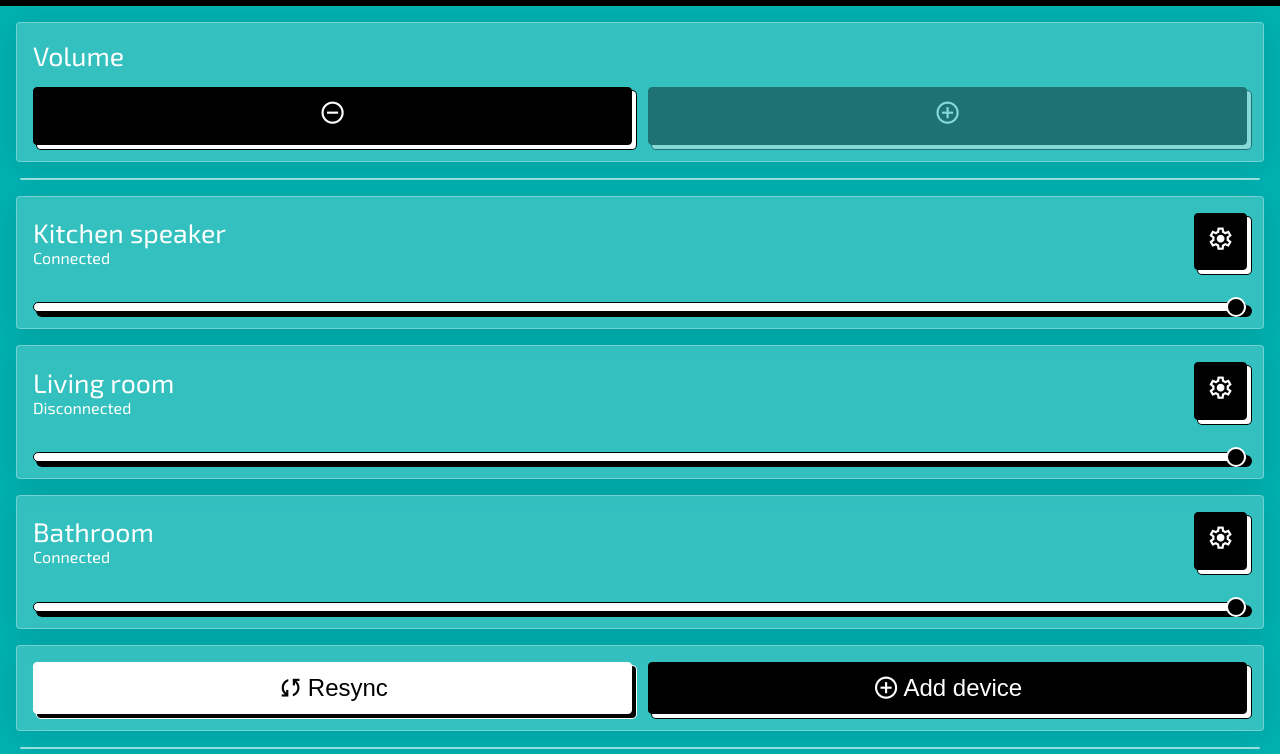
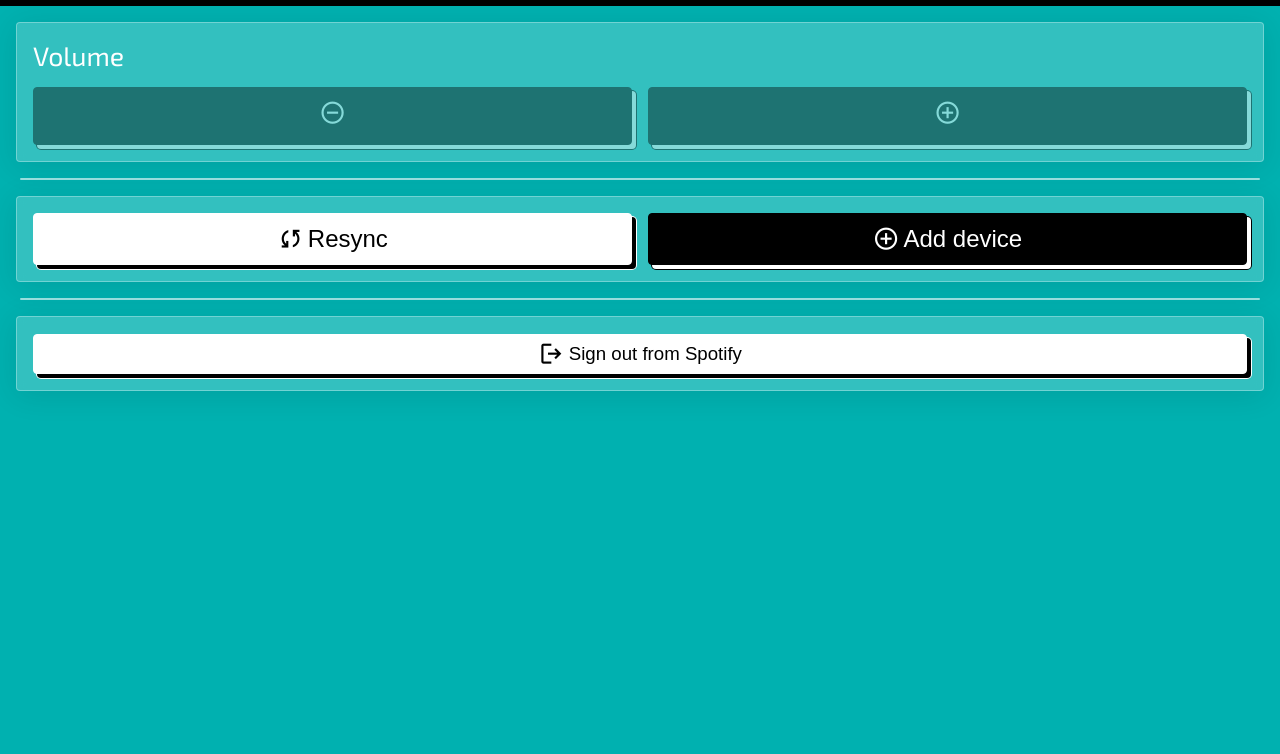
Before and after one commit to denniseriksson93/music-streamer, a website with bundled scripts: page src/streamer-server/public/streamer-remote/index.html in a window 1280 px wide. Shown: the part 46-800 px from the top of the page. Built offline with nearby package versions, Linux system fonts and the light colour scheme; no server answers.

Commit message:
Remove elements when not connected

```diff
--- a/src/streamer-server/public/streamer-remote/components/device-settings/device-settings.js
+++ b/src/streamer-server/public/streamer-remote/components/device-settings/device-settings.js
@@ -171,7 +171,12 @@
 
         customNameInput.value = editingDevice.customName ?? "";
 
-        latencyOffsetValue.innerText = `${editingDevice.latencyOffset.toString()} ms`;
+        if (editingDevice.connected) {
+          latencyOffsetValue.innerText = `${editingDevice.latencyOffset.toString()} ms`;
+          latencyOffsetContainer.style.removeProperty("display");
+        } else {
+          latencyOffsetContainer.style.display = "none";
+        }
 
         if (deviceSettingsContainer.children.length <= 0) {
           deviceSettingsContainer.replaceChildren(mainContainer);
--- a/src/streamer-server/public/streamer-remote/components/devices/devices.js
+++ b/src/streamer-server/public/streamer-remote/components/devices/devices.js
@@ -2,6 +2,8 @@
 import { iconElement } from "../../elements/icon-element.js";
 import { iconTextElement } from "../../elements/icon-text-element.js";
 import { DEVICE_MAX_VOLUME } from "../../services/constants.js";
+import { devicesService } from "../../services/devices-service.js";
+import { sortBy } from "../../services/sort-by.js";
 import { STATE } from "../../services/state.js";
 
 export const createDevices = () => {
@@ -13,7 +15,9 @@
 
   return {
     render: () => {
-      const devices = STATE.get().devices.map((device) => {
+      const devices = sortBy(STATE.get().devices, ({ connected }) =>
+        connected ? 0 : 1
+      ).map((device) => {
         const { bluetoothAddress, connected, name, customName, volume } =
           device;
 
@@ -43,6 +47,11 @@
         nameVolumeContainer.appendChild(nameStatusContainer);
         nameVolumeContainer.appendChild(settingsContainer);
 
+        const deviceContainer = document.createElement("div");
+        deviceContainer.setAttribute("class", "device-container");
+        deviceContainer.appendChild(nameVolumeContainer);
+
+        if (device.connected) {
           const volumeSlider = document.createElement("input");
           volumeSlider.setAttribute("type", "range");
           volumeSlider.setAttribute("min", "0");
@@ -66,10 +75,8 @@
             }
           });
 
-        const deviceContainer = document.createElement("div");
-        deviceContainer.setAttribute("class", "device-container");
-        deviceContainer.appendChild(nameVolumeContainer);
           deviceContainer.appendChild(volumeSlider);
+        }
 
         const frostedGlassContainer = document.createElement("div");
         frostedGlassContainer.setAttribute("class", "frosted-glass");
@@ -81,6 +88,10 @@
       const resyncDevicesButton = document.createElement("button");
       resyncDevicesButton.setAttribute("class", "button-secondary full-width ");
       resyncDevicesButton.appendChild(iconTextElement("sync", "Resync"));
+      resyncDevicesButton.addEventListener(
+        "click",
+        async () => await devicesService.getAndSetDevices()
+      );
 
       const addDeviceButton = document.createElement("button");
       addDeviceButton.setAttribute("class", "full-width");
@@ -91,15 +102,9 @@
       buttonsContainer.appendChild(resyncDevicesButton);
       buttonsContainer.appendChild(addDeviceButton);
 
-      if (devices.length > 0) {
       devicesContainer.replaceChildren(
         ...[dividerElement(), ...devices, buttonsContainer, dividerElement()]
       );
-
-        devicesContainer.style.removeProperty("display");
-      } else {
-        devicesContainer.style.display = "none";
-      }
     },
   };
 };
--- a/src/streamer-server/public/streamer-remote/components/global-volume/global-volume.js
+++ b/src/streamer-server/public/streamer-remote/components/global-volume/global-volume.js
@@ -44,6 +44,7 @@
     render: () => {
       const { devices } = STATE.get();
 
+      if (devices.some(({ connected }) => connected)) {
         if (devices.every(({ volume }) => volume <= 0)) {
           minusButton.setAttribute("disabled", "disabled");
         } else {
@@ -54,6 +55,10 @@
           plusButton.setAttribute("disabled", "disabled");
         } else {
           plusButton.removeAttribute("disabled");
+        }
+      } else {
+        minusButton.setAttribute("disabled", "disabled");
+        plusButton.setAttribute("disabled", "disabled");
       }
 
       if (globalVolumeContainer.children.length <= 0) {
--- a/src/streamer-server/public/streamer-remote/index.html
+++ b/src/streamer-server/public/streamer-remote/index.html
@@ -47,7 +47,7 @@
       <div id="content-container">
         <div id="sign-in" style="display: none"></div>
         <div id="global-volume"></div>
-        <div id="devices" style="display: none"></div>
+        <div id="devices"></div>
         <div id="device-settings" style="display: none"></div>
         <div id="sign-out"></div>
       </div>
--- a/src/streamer-server/public/streamer-remote/index.js
+++ b/src/streamer-server/public/streamer-remote/index.js
@@ -28,7 +28,7 @@
   STATE.registerOnStateChanged("devices", devices.render);
   STATE.registerOnStateChanged("editingDevice", deviceSettings.render);
 
-  devicesService.getDevices().then((devices) => STATE.set({ devices }));
+  await devicesService.getAndSetDevices();
 } else {
   createSignIn().render();
 }
--- a/src/streamer-server/public/streamer-remote/services/devices-service.js
+++ b/src/streamer-server/public/streamer-remote/services/devices-service.js
@@ -1,7 +1,7 @@
 import { BACKEND_URL } from "./auth-service.js";
 import { STATE } from "./state.js";
 
-const getDevices = async () => {
+const getAndSetDevices = async () => {
   const response = await fetch(`${BACKEND_URL}/devices`);
 
   if (!response.ok) {
@@ -9,9 +9,9 @@
   }
 
   /** @type { ReturnType<STATE['get']>['devices']} */
-  const parsedResponse = await response.json();
+  const devices = await response.json();
 
-  return parsedResponse;
+  STATE.set({ devices });
 };
 
-export const devicesService = { getDevices };
+export const devicesService = { getAndSetDevices };
--- /dev/null
+++ b/src/streamer-server/public/streamer-remote/services/sort-by.js
@@ -0,0 +1,46 @@
+/**
+ * @template T
+ * @param {T[]} items
+ * @param {(item: T) => number | string} getSortBy
+ * @param {"ascending" | "descending"} direction
+ * @return {T[]}
+ */
+export const sortBy = (items, getSortBy, direction = "ascending") => {
+  if (!items.length) {
+    return [];
+  }
+
+  const firstItem = items[0];
+
+  if (direction === "ascending") {
+    if (firstItem && typeof getSortBy(firstItem) === "number") {
+      // @ts-ignore
+      return items.sort((a, b) => getSortBy(a) - getSortBy(b));
+    }
+
+    return items.sort((a, b) => {
+      if (getSortBy(a) < getSortBy(b)) {
+        return -1;
+      }
+      if (getSortBy(a) > getSortBy(b)) {
+        return 1;
+      }
+      return 0;
+    });
+  }
+
+  if (firstItem && typeof getSortBy(firstItem) === "number") {
+    // @ts-ignore
+    return items.sort((a, b) => getSortBy(b) - getSortBy(a));
+  }
+
+  return items.sort((a, b) => {
+    if (getSortBy(b) < getSortBy(a)) {
+      return -1;
+    }
+    if (getSortBy(b) > getSortBy(a)) {
+      return 1;
+    }
+    return 0;
+  });
+};
--- a/src/streamer-server/public/streamer-remote/services/state.js
+++ b/src/streamer-server/public/streamer-remote/services/state.js
@@ -18,32 +18,7 @@
  * @type State
  */
 let state = {
-  devices: [
-    {
-      bluetoothAddress: "1245324",
-      connected: true,
-      name: "Sony XB10",
-      customName: "Kitchen speaker",
-      volume: 10_000,
-      latencyOffset: 0,
-    },
-    {
-      bluetoothAddress: "2135235234",
-      connected: false,
-      name: "JBL 124ls",
-      customName: "Living room",
-      volume: 30_000,
-      latencyOffset: 0,
-    },
-    {
-      bluetoothAddress: "21352356235",
-      connected: true,
-      name: "BOSE Sound Link mini",
-      customName: "Bathroom",
-      volume: 90_000,
-      latencyOffset: 0,
-    },
-  ],
+  devices: [],
   editingDevice: undefined,
 };
 
```
Lines whose indentation alone changed are shown as unchanged.
